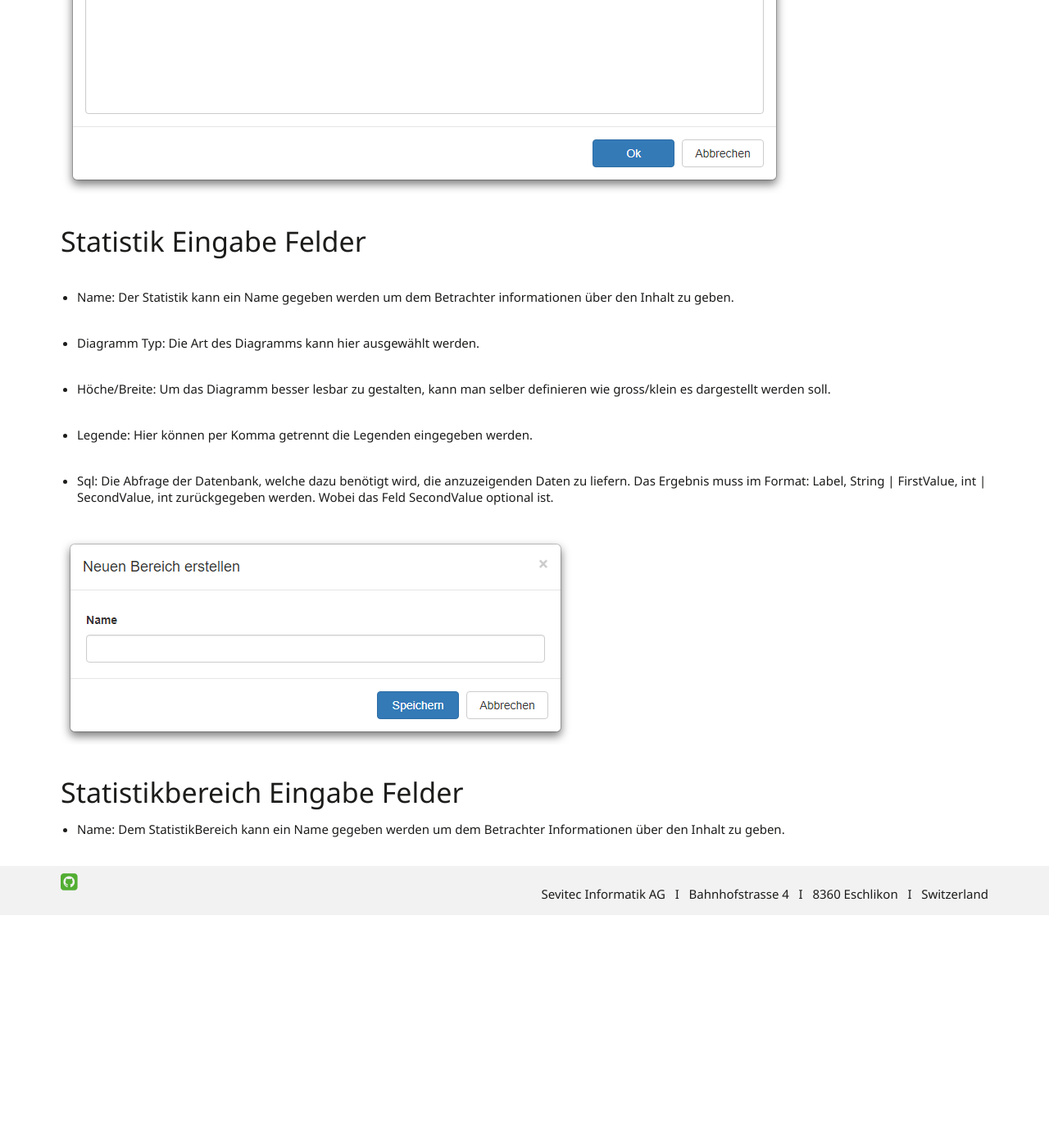
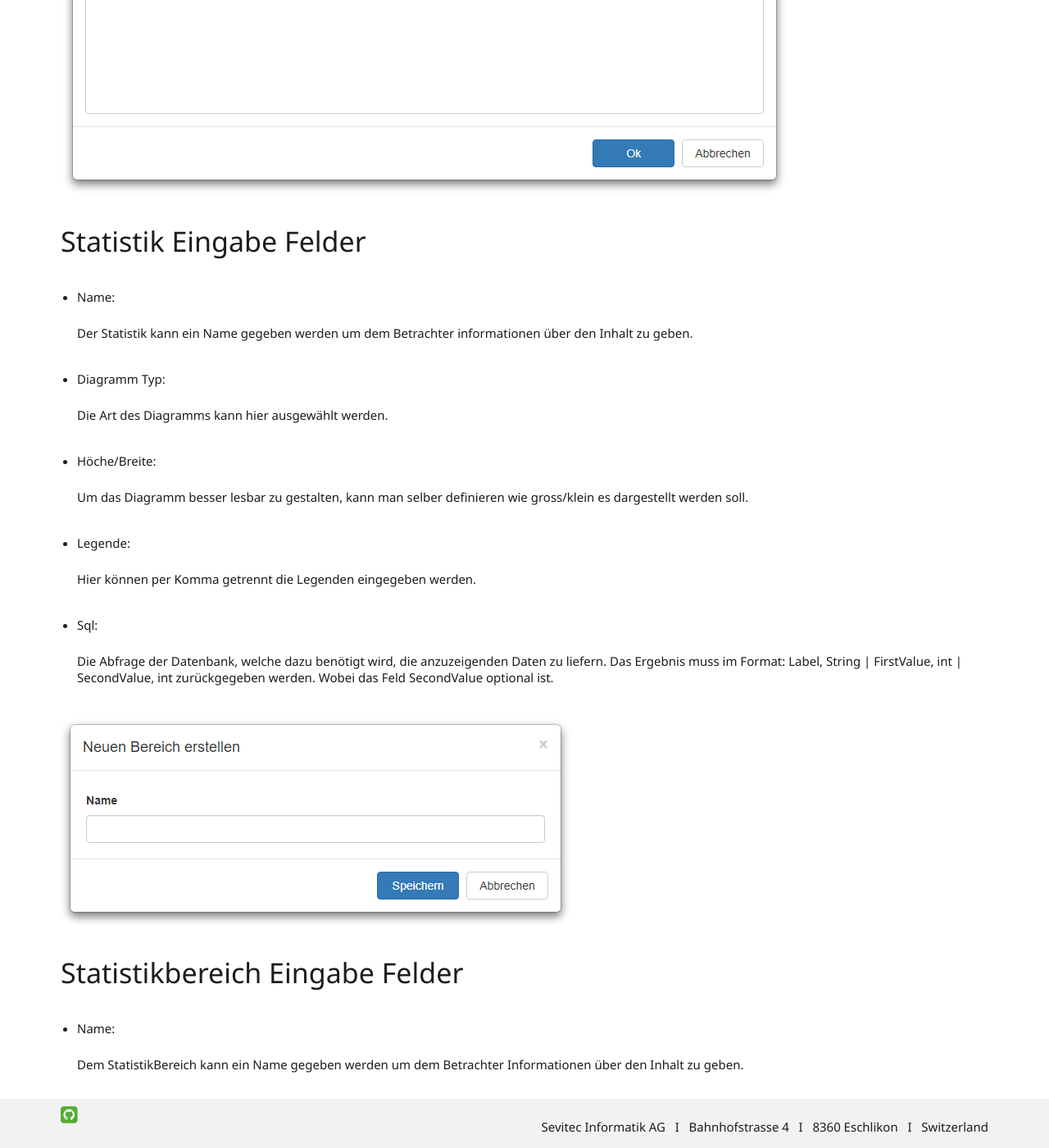
Before and after one commit to primesoft-group/oneconnexx-docs, a Jekyll site: the page built from _pages/webclient/de/statistik.md, in a window 1280 px wide and 1400 px high, scrolled down 2583 px. Shown: the whole window at 82% size. Built offline with Jekyll 4.4.1, drawn with Linux system fonts in a browser that asks for light colours; nearby versions of some CDN libraries; some web fonts are replaced; before the commit the page ends 3699 px from its top, so only the background shows below that; some of the changed text lies outside the part shown.

Commit message:
updated layout

```diff
--- a/_pages/webclient/de/statistik.md
+++ b/_pages/webclient/de/statistik.md
@@ -9,7 +9,7 @@ Auf der Statistikseite werden konfigurierte Statistiken aus der Datenbank angeze
 ![X]({{ site.baseUrl }}/assets/content-images/webclient/de/statisticsPage.PNG "Statistik Seite")
 
 ### Statistik Übersicht
-Die Funktionen: Erstellen, Editieren und Löschen stehen nur für Nutzer mit Admin-/Konfiguratorrechten zur Verfügung.
+Die Funktionen erstellen, editieren und löschen stehen nur für Nutzer mit Admin-/Konfiguratorrechten zur Verfügung.
 Links werden alle Statistikbereiche angezeigt und rechts die Statistiken des momentan aktiven Bereichs.
 Falls kein Bereich in der Datenbank vorhanden ist, wird der Bereich "Allgemeine Statistiken" erstellt.
 Ein Bereich kann nur gelöscht werden, wenn er keine Statistiken enthält.
@@ -32,22 +32,28 @@ Die Diagramme des momentan aktiven Bereichs werden hier angezeigt.
 
 ### Statistik Eingabe Felder
 * Name:
+
 	Der Statistik kann ein Name gegeben werden um dem Betrachter informationen über den Inhalt zu geben.
 
 * Diagramm Typ:
+
 	Die Art des Diagramms kann hier ausgewählt werden.
 
 * Höche/Breite:
+
 	Um das Diagramm besser lesbar zu gestalten, kann man selber definieren wie gross/klein es dargestellt werden soll.
 
 * Legende:
+
 	Hier können per Komma getrennt die Legenden eingegeben werden.
 
 * Sql:
+
 	Die Abfrage der Datenbank, welche dazu benötigt wird, die anzuzeigenden Daten zu liefern. Das Ergebnis muss im Format: Label, String \| FirstValue, int \| SecondValue, int zurückgegeben werden. Wobei das Feld SecondValue optional ist.
 
 ![X]({{ site.baseUrl }}/assets/content-images/webclient/de/addStatisticArea.PNG "Statistikbereich erstellen/editieren Dialog")
 
 ### Statistikbereich Eingabe Felder
 * Name:
+
 	Dem StatistikBereich kann ein Name gegeben werden um dem Betrachter Informationen über den Inhalt zu geben.
```
